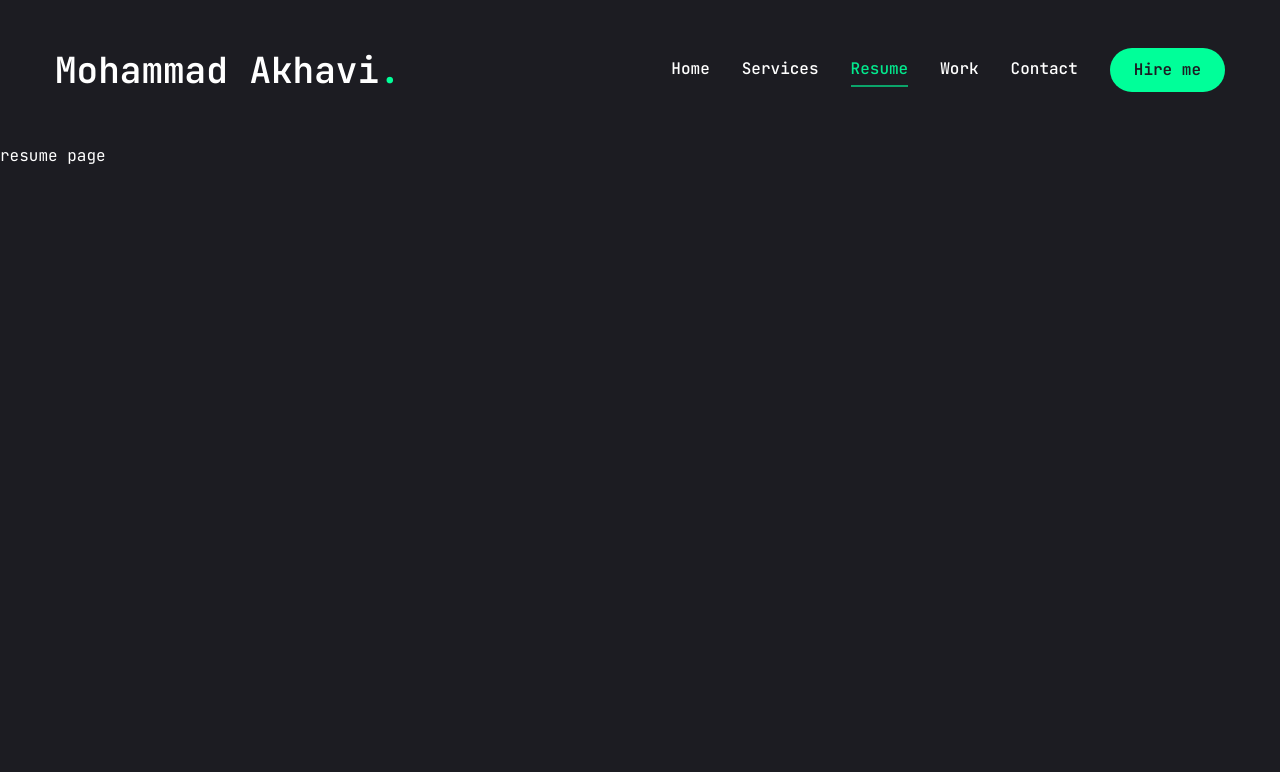
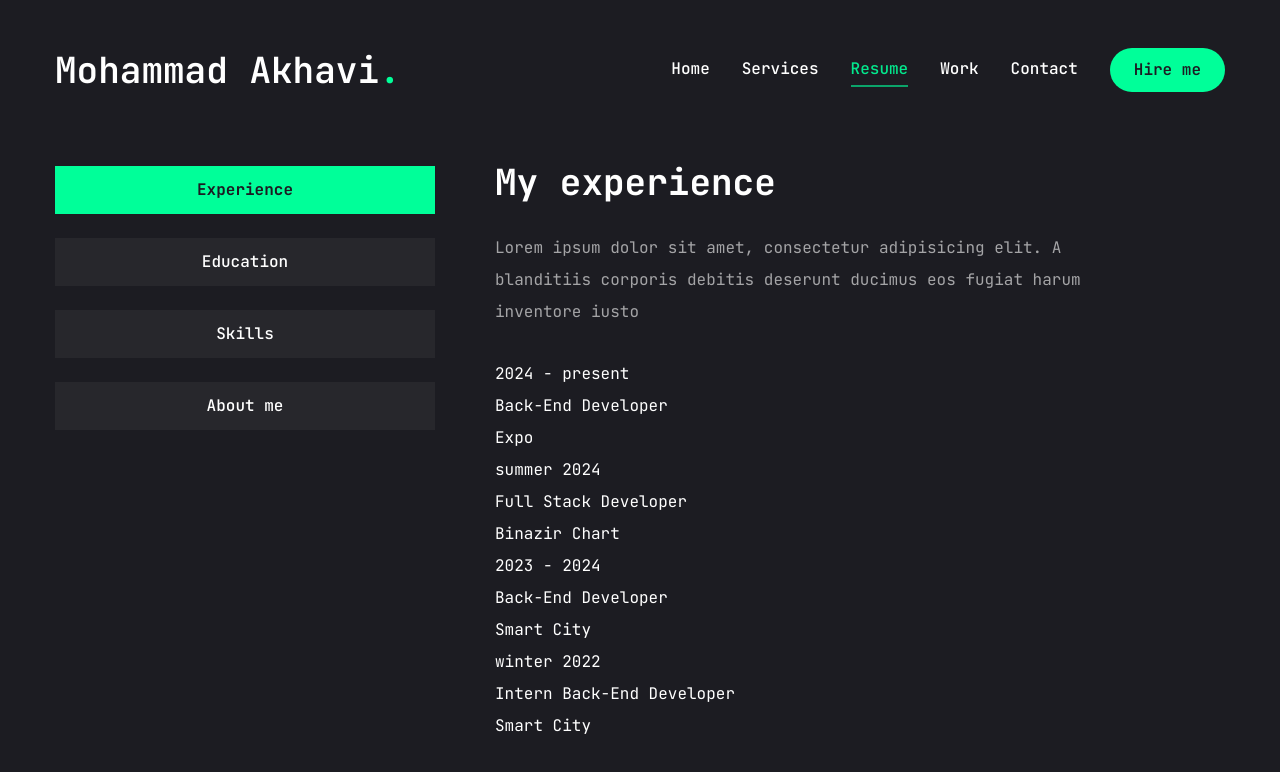
Before and after one commit to amohammad123/portfolio, a Next.js app: page /resume in a window 1280 px wide. Shown: the top 772 px of the page. Built offline with nearby package versions, Linux system fonts and the light colour scheme.

Commit message:
complete service and some parts of resume page

```diff
--- a/app/globals.css
+++ b/app/globals.css
@@ -6,13 +6,24 @@
     body {
         @apply font-primary bg-primary text-white leading-loose
     }
+
     .h1 {
         @apply text-[48px] xl:text-[80px] leading-[1.1] font-semibold;
     }
+
     .h2 {
         @apply text-[36px] xl:text-[48px] leading-[1.1] font-semibold;
     }
+
     .h3 {
         @apply text-[20px] xl:text-[24px] leading-[1.1] font-semibold;
     }
+
+    .text-outline {
+        -webkit-text-stroke: 1px #ffffff;
+    }
+
+    .text-outline-hover {
+        -webkit-text-stroke: 1px #00ff99;
+    }
 }
--- a/app/resume/page.tsx
+++ b/app/resume/page.tsx
@@ -1,9 +1,244 @@
+'use client'
+
+import {FaPython, FaJs, FaHtml5, FaCss3} from 'react-icons/fa'
+import {
+	SiDjango,
+	SiReact,
+	SiNextdotjs,
+	SiTailwindcss,
+	SiPostgresql,
+	SiMongodb,
+	SiGit,
+	SiLinux,
+	SiDocker,
+	SiCelery
+} from 'react-icons/si'
+
+// about data
+const about = {
+	title: 'About me',
+	description: 'Lorem ipsum dolor sit amet, consectetur adipisicing elit. A blanditiis corporis debitis deserunt' +
+		' ducimus eos fugiat harum inventore iusto',
+	info: [
+		{
+			fieldName: 'Name',
+			fieldValue: 'Mohammad Akhavi',
+		},
+		{
+			fieldName: 'Phone',
+			fieldValue: '0910 078 72 03',
+		},
+		{
+			fieldName: 'Exprience',
+			fieldValue: '2+ Years',
+		},
+		{
+			fieldName: 'Telegram',
+			fieldValue: 'amohammad97',
+		},
+		{
+			fieldName: 'Nationality',
+			fieldValue: 'Iran',
+		},
+		{
+			fieldName: 'Email',
+			fieldValue: 'm.h.akhavi@gmail.com',
+		},
+		{
+			fieldName: 'Freelance',
+			fieldValue: 'Available',
+		},
+		{
+			fieldName: 'Language',
+			fieldValue: 'Persian, English',
+		},
+
+	]
+}
+
+// experience data
+const experience = {
+	icon: '/assets/resume/badge.svg',
+	title: 'My experience',
+	description: 'Lorem ipsum dolor sit amet, consectetur adipisicing elit. A blanditiis corporis debitis deserunt' +
+		' ducimus eos fugiat harum inventore iusto',
+	items: [
+		{
+			company: 'Expo',
+			position: 'Back-End Developer',
+			duration: '2024 - present'
+		},
+		{
+			company: 'Binazir Chart',
+			position: 'Full Stack Developer',
+			duration: 'summer 2024'
+		},
+		{
+			company: 'Smart City',
+			position: 'Back-End Developer',
+			duration: '2023 - 2024'
+		},
+		{
+			company: 'Smart City',
+			position: 'Intern Back-End Developer',
+			duration: 'winter 2022'
+		},
+	]
+
+}
+
+// education data
+const education = {
+	icon: '/assets/resume/cap.svg',
+	title: 'My educations',
+	description: 'Lorem ipsum dolor sit amet, consectetur adipisicing elit. A blanditiis corporis debitis deserunt' +
+		' ducimus eos fugiat harum inventore iusto',
+	items: [
+		{
+			institution: 'Maktabkhone',
+			degree: 'Advance django',
+			duration: '2023'
+		},
+		{
+			institution: 'Azad University',
+			degree: 'Clinical Psychology',
+			duration: '2020 - 2024'
+		},
+		{
+			institution: 'Kashan University',
+			degree: 'Psychology',
+			duration: '2016 - 2020'
+		},
+	]
+
+}
+
+// skills data
+const skills = {
+	title: 'My skills',
+	description: 'Lorem ipsum dolor sit amet, consectetur adipisicing elit. A blanditiis corporis debitis deserunt' +
+		' ducimus eos fugiat harum inventore iusto',
+	skillList: [
+		{
+			icon: <FaPython/>,
+			name: 'python',
+		},
+		{
+			icon: <FaJs/>,
+			name: 'javascript',
+		},
+		{
+			icon: <FaHtml5/>,
+			name: 'html 5',
+		},
+		{
+			icon: <FaCss3/>,
+			name: 'css',
+		},
+		{
+			icon: <SiDjango/>,
+			name: 'django Rest Framework',
+		},
+		{
+			icon: <SiReact/>,
+			name: 'react.js',
+		},
+		{
+			icon: <SiNextdotjs/>,
+			name: 'next.js',
+		},
+		{
+			icon: <SiTailwindcss/>,
+			name: 'tailwind.css',
+		},
+		{
+			icon: <SiLinux/>,
+			name: 'linux',
+		},
+		{
+			icon: <SiDocker/>,
+			name: 'docker',
+		},
+		{
+			icon: <SiGit/>,
+			name: 'git hub',
+		},
+		{
+			icon: <SiPostgresql/>,
+			name: 'postgresql',
+		},
+		{
+			icon: <SiMongodb/>,
+			name: 'mongodb',
+		},
+		{
+			icon: <SiCelery/>,
+			name: 'elery',
+		},
+	]
+}
+
+import {Tabs, TabsContent, TabsList, TabsTrigger} from '@/components/ui/tabs'
+
+import {Tooltip, TooltipContent, TooltipProvider, TooltipTrigger} from '@/components/ui/tooltip'
+
+import {ScrollArea} from '@/components/ui/scroll-area'
+
+import {motion} from 'framer-motion'
+
 const Resume = () => {
-    return (
-        <div>
-            resume page
-        </div>
-    );
+	return (
+		<motion.div
+			initial={{opacity: 0}}
+			animate={{
+				opacity: 1,
+				transition: {delay: 2.4, duration: 0.4, ease: 'easeIn'}
+			}}
+			className="min-h-[80vh] flex justify-center items-center py-12 xl:py-0"
+		>
+			<div className={'container mx-auto '}>
+				<Tabs defaultValue={'experience'} className={'flex flex-col xl:flex-row gap-[60px]'}>
+					<TabsList className={'flex flex-col w-full max-w-[380px] mx-auto xl:mx-0 gap-6'}>
+						<TabsTrigger value={'experience'}>Experience</TabsTrigger>
+						<TabsTrigger value={'education'}>Education</TabsTrigger>
+						<TabsTrigger value={'skills'}>Skills</TabsTrigger>
+						<TabsTrigger value={'about me'}>About me</TabsTrigger>
+					</TabsList>
+
+					{/*  content  */}
+					<div className={'min-h-[70vh] w-full'}>
+						{/*	experience */}
+						<TabsContent className={'w-full'} value={'experience'}>
+							<div className={'flex flex-col gap-[30px] text-center xl:text-left'}>
+								<h3 className={'text-4xl font-bold'}>{experience.title}</h3>
+								<p className={'max-w-[600px] text-white/60 mx-auto xl:mx-0'}>{experience.description}</p>
+								<ScrollArea className={'h-[400px]'}>
+									<ul>
+										{experience.items.map((item, index) => {
+											return <li key={index}>
+												<span>{item.duration}</span>
+												<h3>{item.position}</h3>
+												<div>
+													<span></span>
+													<p>{item.company}</p>
+												</div>
+											</li>
+										})}
+									</ul>
+								</ScrollArea>
+							</div>
+						</TabsContent>
+						{/*    education */}
+						<TabsContent className={'w-full'} value={'education'}>education</TabsContent>
+						{/*    skills */}
+						<TabsContent className={'w-full'} value={'skills'}>skills</TabsContent>
+						{/*    about me */}
+						<TabsContent className={'w-full'} value={'about me'}>about me</TabsContent>
+					</div>
+				</Tabs>
+			</div>
+		</motion.div>
+	);
 };
 
 export default Resume;
--- a/app/services/page.tsx
+++ b/app/services/page.tsx
@@ -1,9 +1,76 @@
+'use client';
+
+import {BsArrowDownRight} from 'react-icons/bs'
+import Link from 'next/link';
+
+const services = [
+	{
+		num: '01',
+		title: 'Web Development',
+		description: 'Lorem ipsum dolor sit amet, consectetur adipisicing elit. Accusantium adipisci aliquid' +
+			' cupiditate,',
+		href: '',
+	},
+	{
+		num: '02',
+		title: 'UI/UX Design',
+		description: 'Lorem ipsum dolor sit amet, consectetur adipisicing elit. Accusantium adipisci aliquid' +
+			' cupiditate,',
+		href: '',
+	},
+	{
+		num: '03',
+		title: 'Logo Design',
+		description: 'Lorem ipsum dolor sit amet, consectetur adipisicing elit. Accusantium adipisci aliquid' +
+			' cupiditate,',
+		href: '',
+	},
+	{
+		num: '04',
+		title: 'SEO',
+		description: 'Lorem ipsum dolor sit amet, consectetur adipisicing elit. Accusantium adipisci aliquid' +
+			' cupiditate,',
+		href: '',
+	},
+]
+
+import {motion} from "framer-motion";
+
+
 const Services = () => {
-    return (
-        <div>
-            services page
-        </div>
-    );
+	return (
+		<section className={'min-h-[80vh] flex flex-col justify-center py-12 xl:py-0'}>
+			<div className="container mx-auto">
+				<motion.div
+					initial={{opacity: 0}}
+					animate={{opacity: 1, transition: {delay: 2.4, duration: 0.4, ease: 'easeIn'}}}
+					className={'grid grid-cols-1 md:grid-cols-2 gap-[60px]'}
+				>
+					{services.map((service, index) => {
+						return <div key={index} className={'flex-1 flex flex-col justify-center gap-6 group'}>
+							{/* top */}
+							<div className={'w-full flex justify-between items-center'}>
+								<div className={'text-5xl font-extrabold text-outline text-transparent' +
+									' group-hover:text-outline-hover transition-all duration-500'}>{service.num}</div>
+								<Link href={service.href} className={'w-[70px] h-[70px] rounded-full bg-white' +
+									' group-hover:bg-accent transition-all duration-500 flex justify-center' +
+									' items-center hover:-rotate-45'}>
+									<BsArrowDownRight className={'text-primary text-3xl'}/>
+								</Link>
+							</div>
+							{/* title */}
+							<h2 className={'text-[42px] font-bold leading-none text-white group-hover:text-accent' +
+								' transition-all duration-500'}>{service.title}</h2>
+							{/*  description  */}
+							<p className={'text-white/60'}>{service.description}</p>
+							{/*	border */}
+							<div className={'border-b border-white/20 w-full'}></div>
+						</div>
+					})}
+				</motion.div>
+			</div>
+		</section>
+	);
 };
 
 export default Services;
--- a/components/ui/tabs.tsx
+++ b/components/ui/tabs.tsx
@@ -3,18 +3,18 @@
 import * as React from "react"
 import * as TabsPrimitive from "@radix-ui/react-tabs"
 
-import { cn } from "@/lib/utils"
+import {cn} from "@/lib/utils"
 
 const Tabs = TabsPrimitive.Root
 
 const TabsList = React.forwardRef<
 	React.ElementRef<typeof TabsPrimitive.List>,
 	React.ComponentPropsWithoutRef<typeof TabsPrimitive.List>
->(({ className, ...props }, ref) => (
+>(({className, ...props}, ref) => (
 	<TabsPrimitive.List
 		ref={ref}
 		className={cn(
-      "inline-flex h-10 items-center justify-center rounded-md bg-slate-100 p-1 text-slate-500 dark:bg-slate-800 dark:text-slate-400",
+			'inline-flex h-auto rounded-md py-1 text-primary',
 			className
 		)}
 		{...props}
@@ -25,11 +25,14 @@
 const TabsTrigger = React.forwardRef<
 	React.ElementRef<typeof TabsPrimitive.Trigger>,
 	React.ComponentPropsWithoutRef<typeof TabsPrimitive.Trigger>
->(({ className, ...props }, ref) => (
+>(({className, ...props}, ref) => (
 	<TabsPrimitive.Trigger
 		ref={ref}
 		className={cn(
-      "inline-flex items-center justify-center whitespace-nowrap rounded-sm px-3 py-1.5 text-sm font-medium ring-offset-white transition-all focus-visible:outline-none focus-visible:ring-2 focus-visible:ring-slate-950 focus-visible:ring-offset-2 disabled:pointer-events-none disabled:opacity-50 data-[state=active]:bg-white data-[state=active]:text-slate-950 data-[state=active]:shadow-sm dark:ring-offset-slate-950 dark:focus-visible:ring-slate-300 dark:data-[state=active]:bg-slate-950 dark:data-[state=active]:text-slate-50",
+			'inline-flex items-center w-full bg-[#27272c] justify-center whitespace-nowrap text-white rounded-lg p-3' +
+			' text-base font-medium ring-offset-white transition-all disabled:pointer-events-none' +
+			' disabled:opacity-50 data-[state=active]:bg-accent data-[state=active]:text-primary' +
+			' data-[state=active]:font-bold data-[state=active]:shadow-sm',
 			className
 		)}
 		{...props}
@@ -40,11 +43,12 @@
 const TabsContent = React.forwardRef<
 	React.ElementRef<typeof TabsPrimitive.Content>,
 	React.ComponentPropsWithoutRef<typeof TabsPrimitive.Content>
->(({ className, ...props }, ref) => (
+>(({className, ...props}, ref) => (
 	<TabsPrimitive.Content
 		ref={ref}
 		className={cn(
-      "mt-2 ring-offset-white focus-visible:outline-none focus-visible:ring-2 focus-visible:ring-slate-950 focus-visible:ring-offset-2 dark:ring-offset-slate-950 dark:focus-visible:ring-slate-300",
+			"min-h-[482px] ring-offset-white focus-visible:outline-none focus-visible:ring-2" +
+			" focus-visible:ring-slate-950 focus-visible:ring-offset-2 dark:ring-offset-slate-950 dark:focus-visible:ring-slate-300",
 			className
 		)}
 		{...props}
@@ -52,4 +56,4 @@
 ))
 TabsContent.displayName = TabsPrimitive.Content.displayName
 
-export { Tabs, TabsList, TabsTrigger, TabsContent }
+export {Tabs, TabsList, TabsTrigger, TabsContent}
```
Lines whose indentation alone changed are shown as unchanged.
